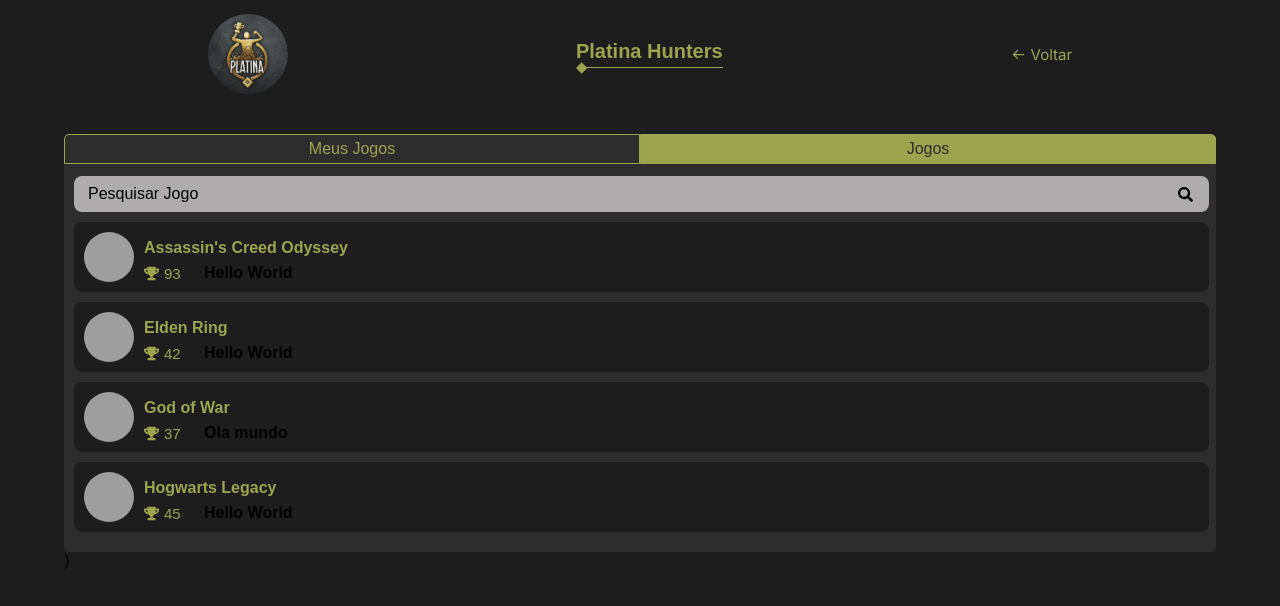
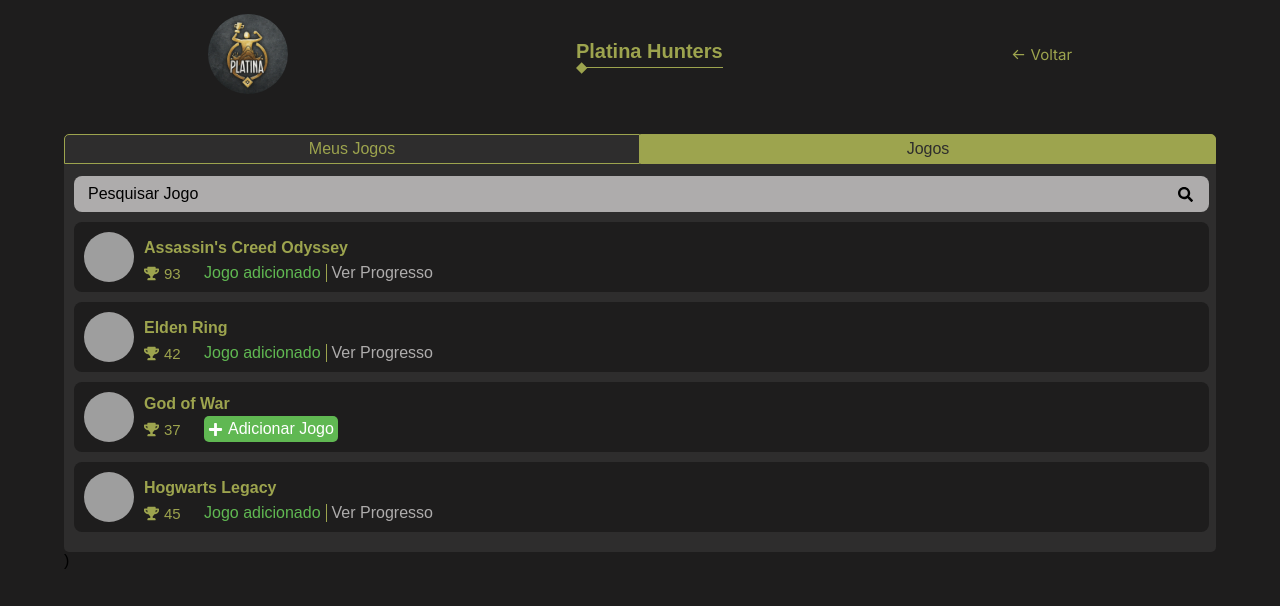
Before and after one commit to gabriel-vitebo/platina-hunters, a React (Vite) app: page / in a window 1280 px wide. Both pictures are taken after a click on the button "Jogos". Shown: the top 606 px of the page. Built offline with nearby package versions, Linux system fonts and the light colour scheme; grey boxes are pictures that could not be loaded; a web font is replaced by a local one.

Commit message:
game card component created

```diff
--- a/src/components/GamesCard/index.tsx
+++ b/src/components/GamesCard/index.tsx
@@ -1,5 +1,5 @@
 import { Container } from './style.ts'
-import { FaTrophy } from 'react-icons/fa'
+import { FaTrophy, FaPlus } from 'react-icons/fa'
 
 interface MyGamesCardProps {
   image: string
@@ -24,7 +24,17 @@ export function GamesCard({
         <p>{totalAchievement}</p>
       </div>
 
-      {isItAdded ? <h1>Hello World</h1> : <h1>Ola mundo</h1>}
+      {isItAdded ? (
+        <div className="status">
+          <p>Jogo adicionado</p>
+          <button>Ver Progresso</button>
+        </div>
+      ) : (
+        <button className="addGameButton">
+          <FaPlus size={15} />
+          Adicionar Jogo
+        </button>
+      )}
     </Container>
   )
 }
--- a/src/components/GamesCard/style.ts
+++ b/src/components/GamesCard/style.ts
@@ -2,12 +2,14 @@ import styled from 'styled-components'
 
 export const Container = styled.div`
   display: grid;
+  justify-items: start;
   grid-template-columns: 60px 60px auto;
   grid-template-rows: 1fr auto;
   grid-template-areas:
     'image title title'
-    'image stats progress'
-    'image percentage percentage';
+    'image stats status'
+    'image stats status';
+
   background-color: ${({ theme }) => theme.COLORS.blackBG};
   border-radius: 8px;
   padding: 10px;
@@ -41,4 +43,38 @@ export const Container = styled.div`
       margin-right: 5px;
     }
   }
+
+  .status {
+    grid-area: status;
+    display: flex;
+    width: 100%;
+
+    > p {
+      color: ${({ theme }) => theme.COLORS.greenBG};
+      border-right: 1px solid ${({ theme }) => theme.COLORS.primary};
+      padding-right: 5px;
+      margin-right: 5px;
+    }
+
+    > button {
+      border: none;
+      background: none;
+      color: ${({ theme }) => theme.COLORS.whiteBG};
+      font-family: ${({ theme }) => theme.FONTS.primary};
+    }
+  }
+
+  .addGameButton {
+    grid-area: status;
+
+    padding: 4px;
+    font-family: ${({ theme }) => theme.FONTS.primary};
+    display: flex;
+    gap: 5px;
+    align-items: center;
+    color: ${({ theme }) => theme.COLORS.white};
+    background: ${({ theme }) => theme.COLORS.greenBG};
+    border: none;
+    border-radius: 5px;
+  }
 `
--- a/src/components/MyGamesCard/style.ts
+++ b/src/components/MyGamesCard/style.ts
@@ -51,7 +51,7 @@ export const Container = styled.div<ContainerProps>`
     height: 8px;
     background-color: ${({ theme }) => theme.COLORS.whiteBG};
     border-radius: 4px;
-    overflow: hidden;
+    overflow: visible;
     position: relative;
   }
 
@@ -61,8 +61,8 @@ export const Container = styled.div<ContainerProps>`
   }
 
   .circle {
-    width: 10px;
-    height: 10px;
+    width: 16px;
+    height: 16px;
     background-color: ${({ theme }) => theme.COLORS.primary};
     border-radius: 50%;
     position: absolute;
```
